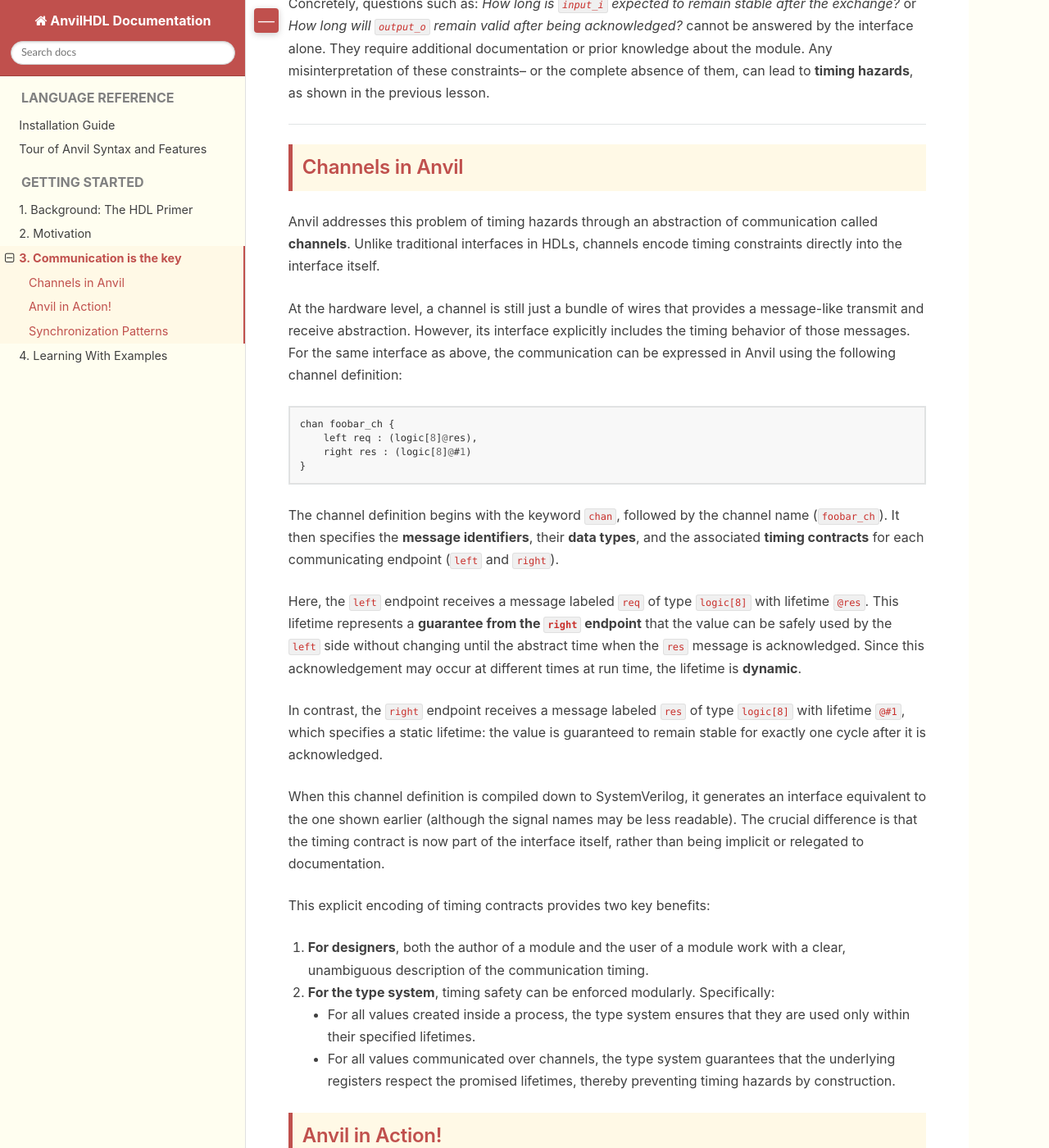
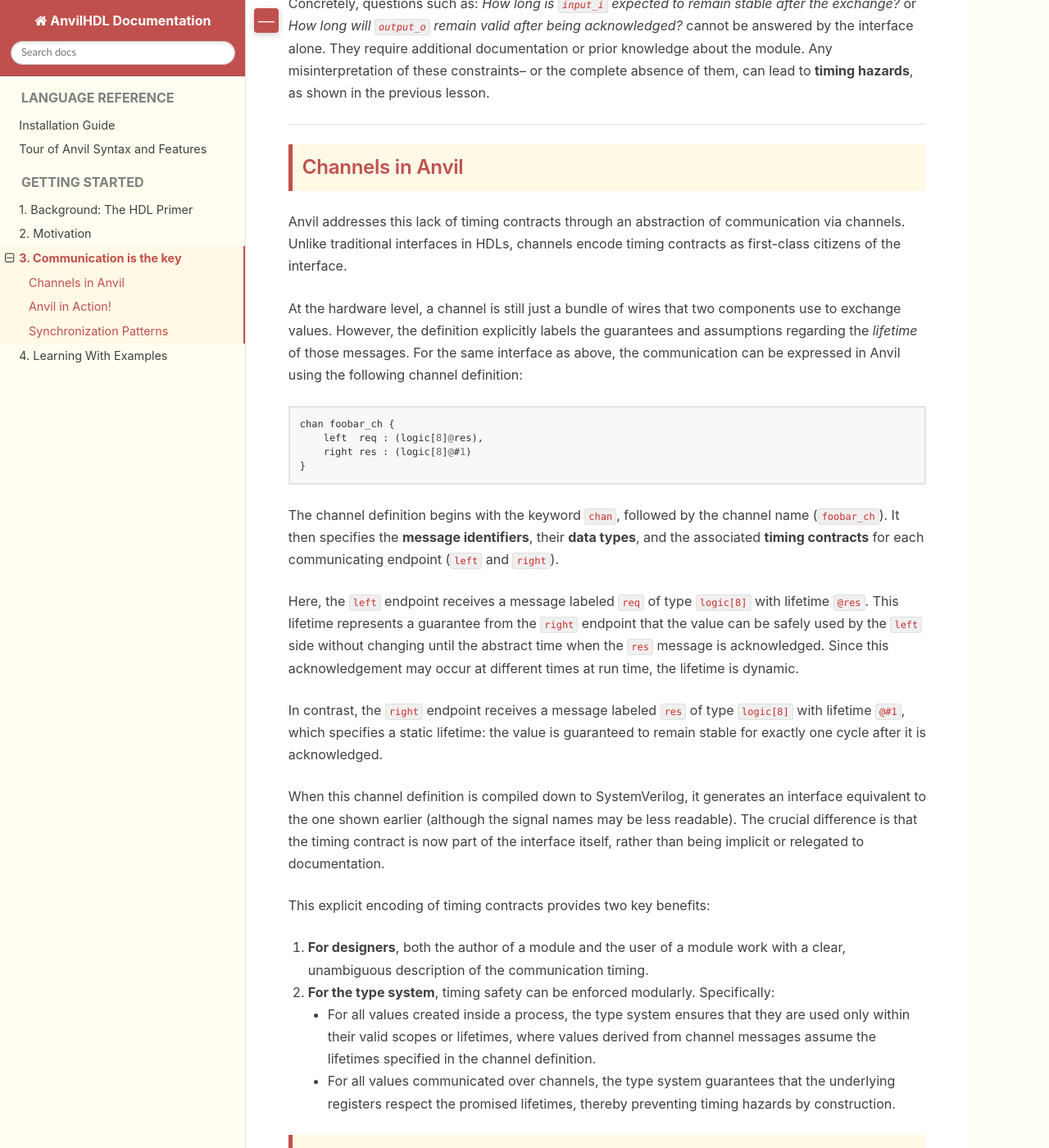
Before and after one commit to AnvilHDL/anvil-docs, a Sphinx documentation site: the page built from docs/communication.md, in a window 1280 px wide and 1400 px high, scrolled down 784 px. Shown: the whole window at 82% size. Built offline with Sphinx 7.4.7 and the Read the Docs theme 3.1.0, drawn with Linux system fonts in a browser that asks for light colours; some of the changed text lies outside the part shown.

Commit message:
fix the writing of sec a bit

````diff
--- a/docs/communication.md
+++ b/docs/communication.md
@@ -26,20 +26,20 @@
 
 ## Channels in Anvil
 
-Anvil addresses this problem of timing hazards through an abstraction of communication called **channels**. Unlike traditional interfaces in HDLs, channels encode timing constraints directly into the interface itself.
+Anvil addresses this lack of timing contracts through an abstraction of communication via channels. Unlike traditional interfaces in HDLs, channels encode timing contracts as first-class citizens of the interface.
 
-At the hardware level, a channel is still just a bundle of wires that provides a message-like transmit and receive abstraction. However, its interface explicitly includes the timing behavior of those messages. For the same interface as above, the communication can be expressed in Anvil using the following channel definition:
+At the hardware level, a channel is still just a bundle of wires that two components use to exchange values. However, the definition explicitly labels the guarantees and assumptions regarding the *lifetime* of those messages. For the same interface as above, the communication can be expressed in Anvil using the following channel definition:
 
 ```rs
 chan foobar_ch {
-    left req : (logic[8]@res),
+    left  req : (logic[8]@res),
     right res : (logic[8]@#1)
 }
 ```
 
 The channel definition begins with the keyword `chan`, followed by the channel name (`foobar_ch`). It then specifies the **message identifiers**, their **data types**, and the associated **timing contracts** for each communicating endpoint (`left` and `right`).
 
-Here, the `left` endpoint receives a message labeled `req` of type `logic[8]` with lifetime `@res`. This lifetime represents a **guarantee from the `right` endpoint** that the value can be safely used by the `left` side without changing until the abstract time when the `res` message is acknowledged. Since this acknowledgement may occur at different times at run time, the lifetime is **dynamic**.
+Here, the `left` endpoint receives a message labeled `req` of type `logic[8]` with lifetime `@res`. This lifetime represents a guarantee from the `right` endpoint that the value can be safely used by the `left` side without changing until the abstract time when the `res` message is acknowledged. Since this acknowledgement may occur at different times at run time, the lifetime is dynamic.
 
 In contrast, the `right` endpoint receives a message labeled `res` of type `logic[8]` with lifetime `@#1`, which specifies a static lifetime: the value is guaranteed to remain stable for exactly one cycle after it is acknowledged.
 
@@ -51,7 +51,7 @@
 
 2. **For the type system**, timing safety can be enforced modularly. Specifically:
 
-   - For all values created inside a process, the type system ensures that they are used only within their specified lifetimes.
+   - For all values created inside a process, the type system ensures that they are used only within their valid scopes or lifetimes, where values derived from channel messages assume the lifetimes specified in the channel definition.
    - For all values communicated over channels, the type system guarantees that the underlying registers respect the promised lifetimes, thereby preventing timing hazards by construction.
 
 
````
Also changed, not shown: other parts of docs/communication.md (+1 -1 lines).
